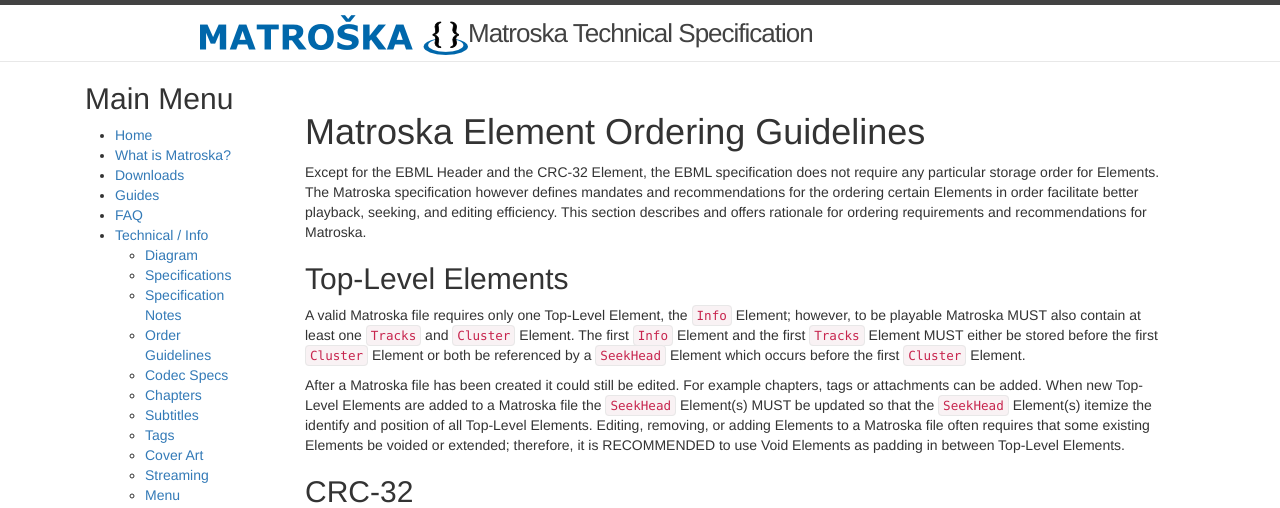
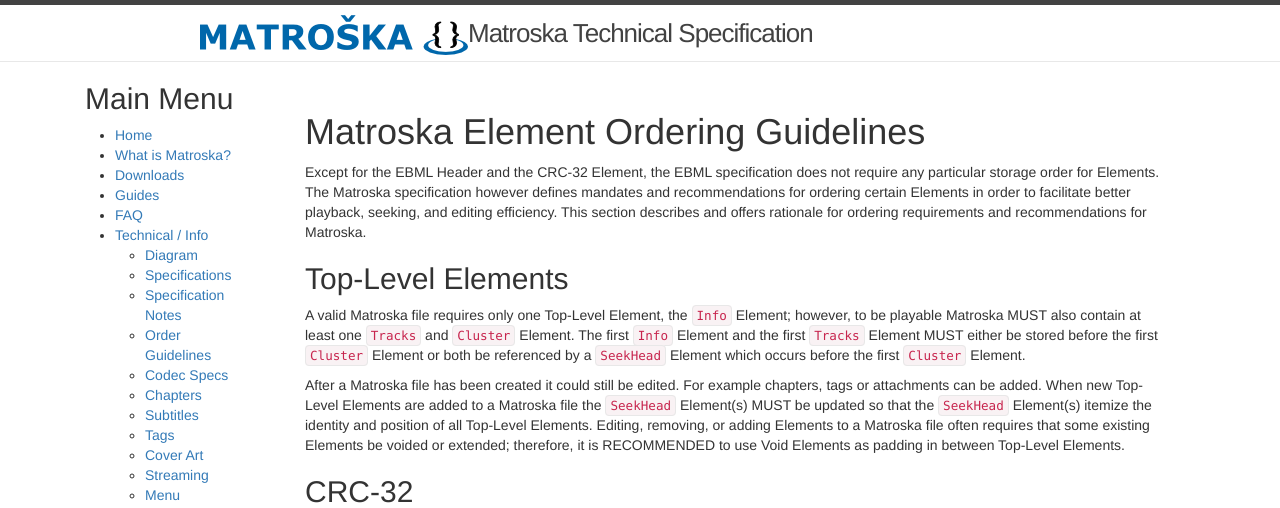
Before and after one commit to ietf-wg-cellar/matroska-specification, a Jekyll site: the page built from order_guidelines.md, in a window 1280 px wide and 900 px high. Shown: the top 508 px of the window. Built offline with Jekyll 4.4.1, drawn with Linux system fonts in a browser that asks for light colours.

Commit message:
Update order_guidelines.md
Grammar fixes on order_guidelines.md

```diff
--- a/order_guidelines.md
+++ b/order_guidelines.md
@@ -3,13 +3,13 @@
 ---
 # Matroska Element Ordering Guidelines
 
-Except for the EBML Header and the CRC-32 Element, the EBML specification does not require any particular storage order for Elements. The Matroska specification however defines mandates and recommendations for the ordering certain Elements in order facilitate better playback, seeking, and editing efficiency. This section describes and offers rationale for ordering requirements and recommendations for Matroska.
+Except for the EBML Header and the CRC-32 Element, the EBML specification does not require any particular storage order for Elements. The Matroska specification however defines mandates and recommendations for ordering certain Elements in order to facilitate better playback, seeking, and editing efficiency. This section describes and offers rationale for ordering requirements and recommendations for Matroska.
 
 ## Top-Level Elements
 
 A valid Matroska file requires only one Top-Level Element, the `Info` Element; however, to be playable Matroska MUST also contain at least one `Tracks` and `Cluster` Element. The first `Info` Element and the first `Tracks` Element MUST either be stored before the first `Cluster` Element or both be referenced by a `SeekHead` Element which occurs before the first `Cluster` Element.
 
-After a Matroska file has been created it could still be edited. For example chapters, tags or attachments can be added. When new Top-Level Elements are added to a Matroska file the `SeekHead` Element(s) MUST be updated so that the `SeekHead` Element(s) itemize the identify and position of all Top-Level Elements. Editing, removing, or adding Elements to a Matroska file often requires that some existing Elements be voided or extended; therefore, it is RECOMMENDED to use Void Elements as padding in between Top-Level Elements.
+After a Matroska file has been created it could still be edited. For example chapters, tags or attachments can be added. When new Top-Level Elements are added to a Matroska file the `SeekHead` Element(s) MUST be updated so that the `SeekHead` Element(s) itemize the identity and position of all Top-Level Elements. Editing, removing, or adding Elements to a Matroska file often requires that some existing Elements be voided or extended; therefore, it is RECOMMENDED to use Void Elements as padding in between Top-Level Elements.
 
 ## CRC-32
 
```
